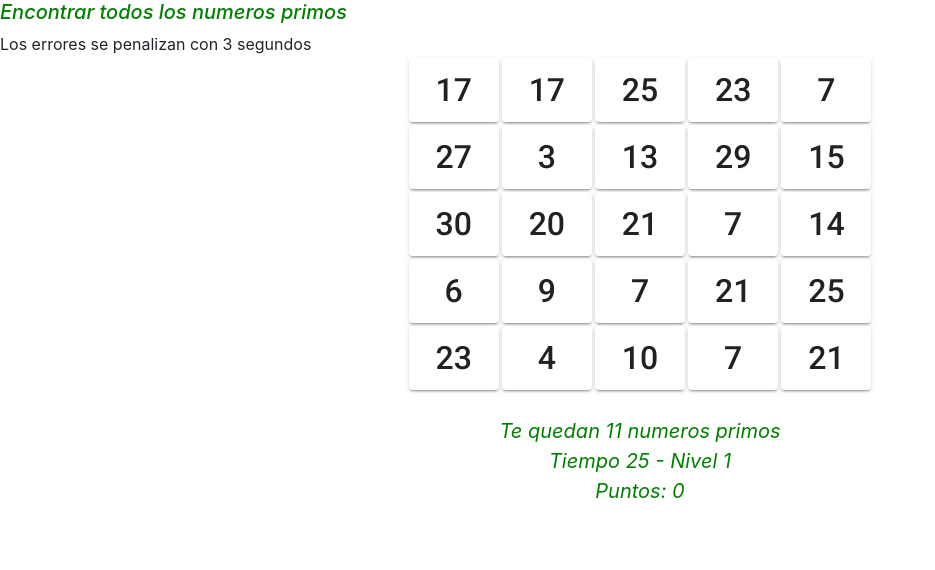
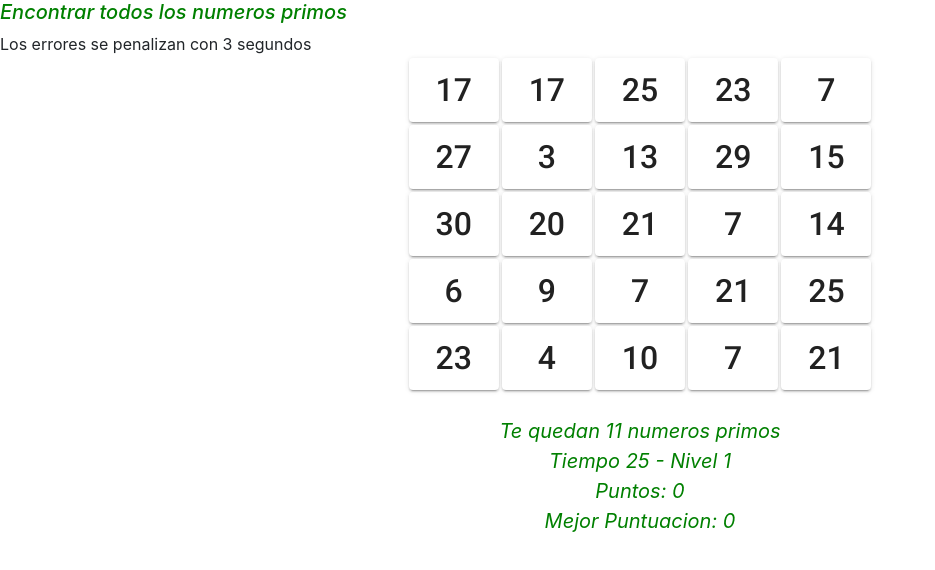
Before and after one commit to nachomonllor/juegoprimos, an Angular app: page / in a window 1280 px wide. Shown: the top 570 px of the page, without its empty margins (0-935 px from the left). Built offline with nearby package versions, Linux system fonts and the light colour scheme.

Commit message:
corrijo puntuacion

```diff
--- a/src/app/primos/primos.component.html
+++ b/src/app/primos/primos.component.html
@@ -41,5 +41,7 @@ Te quedan {{totalPrimos}} numeros primos
 Tiempo {{reloj}} - Nivel {{nivel}}
 <br>
   Puntos: {{puntos}}
+  <br>
+  Mejor Puntuacion: {{maximo_puntaje}}
 <div>
 <br>
--- a/src/app/primos/primos.component.ts
+++ b/src/app/primos/primos.component.ts
@@ -28,6 +28,7 @@ export class PrimosComponent implements OnInit {
   reloj:number = 25;
   nivel :number = 1;
   puntos: number = 0;
+  maximo_puntaje:number = 0;
 
   //para cargar a los numeros primos en una lista
   cribaDeEratostenes(n:number) {
@@ -62,6 +63,9 @@ export class PrimosComponent implements OnInit {
       clearInterval(this._timer);
       this._timer = setInterval(() => this.contador(), 1000);
       this.resetearColorBotones();
+      if(this.puntos > this.maximo_puntaje) {
+        this.maximo_puntaje = this.puntos;
+      }
   }
 
   ngOnInit() {
@@ -131,6 +135,11 @@ export class PrimosComponent implements OnInit {
       if(this.reloj<=0){
         this.nivel = 1;
         this.limite = 20;
+
+        if(this.puntos > this.maximo_puntaje) {
+           this.maximo_puntaje = this.puntos;
+        }
+
         this.puntos = 0 ;
 
         clearInterval(this._timer);
@@ -150,6 +159,7 @@ export class PrimosComponent implements OnInit {
       this.totalPrimos--;
       this.puntos += 10;
 
+
       if(this.totalPrimos == 0) {
 
           clearInterval(this._timer);
```
